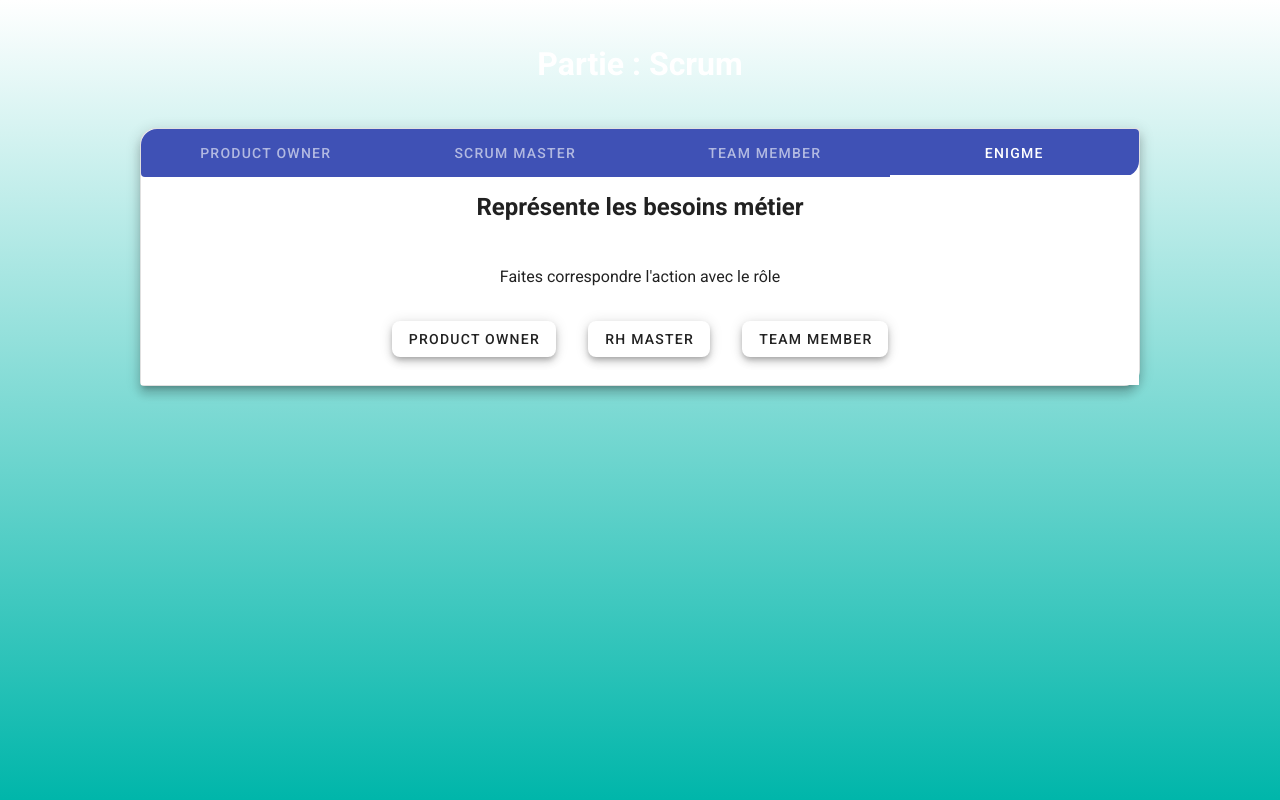
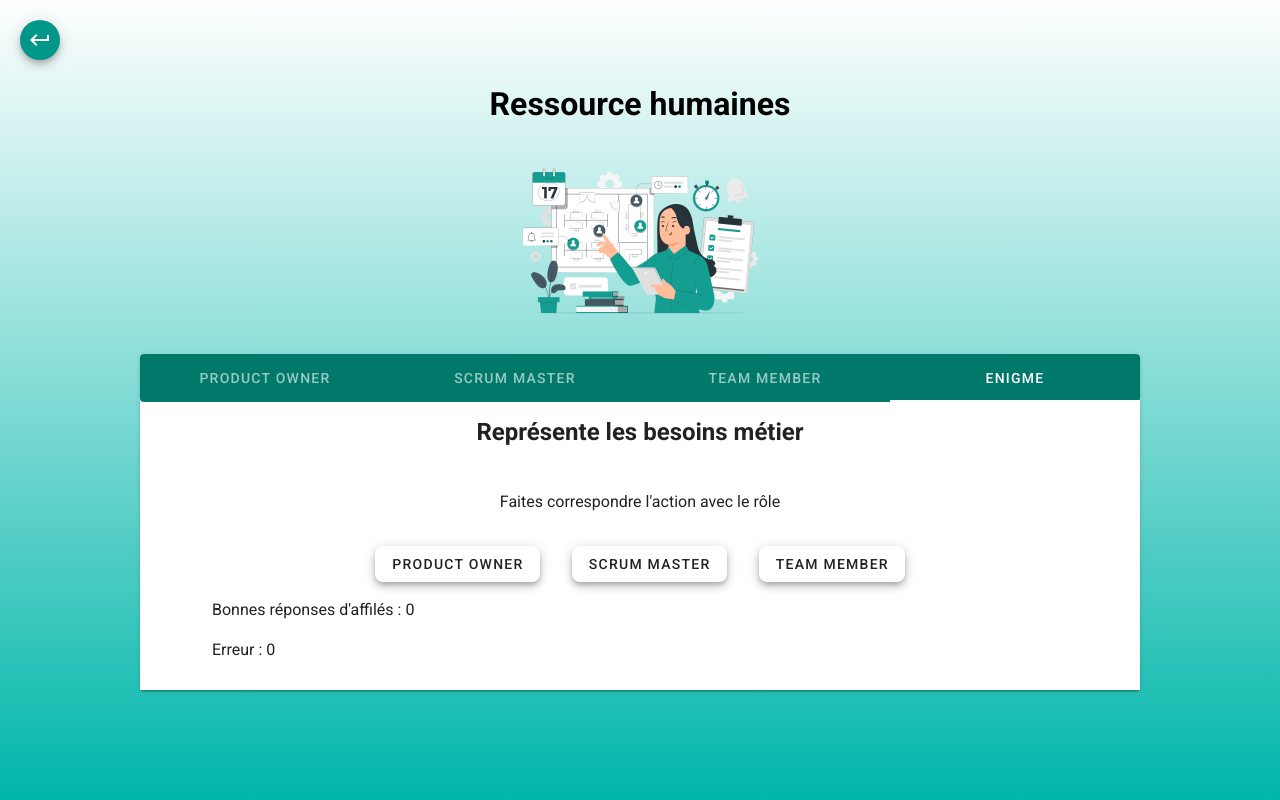
Before and after one commit to SammyMERAZGA/ProjectCircle, a Vue app: page /play/rh in a window 1280 px wide. Both pictures are taken after a click on the tab "ENIGME". Built offline with nearby package versions, Linux system fonts and the light colour scheme.

Commit message:
[Rh] Add error

```diff
--- a/src/views/Rh/Rh.vue
+++ b/src/views/Rh/Rh.vue
@@ -1,16 +1,19 @@
 <template>
   <div>
-    <h1 class="white--text text-center mt-10 mb-10">Partie : Scrum</h1>
+    <v-btn class="ma-5" color="teal" to="/home" fab dark small>
+      <v-icon>mdi-keyboard-return</v-icon>
+    </v-btn>
+    <h1 class="text-center black--text">Ressource humaines</h1>
+    <v-row justify="center">
+      <v-img src="@/assets/management.png" max-width="250"></v-img>
+    </v-row>
     <v-card
         class="mx-auto mb-15"
         max-width="1000"
-        elevation="8"
-        shaped
-        outlined
     >
       <v-tabs
           fixed-tabs
-          background-color="indigo"
+          background-color="teal darken-2"
           dark
       >
         <v-tab>
@@ -91,10 +94,54 @@
                   depressed
               >{{ role[2] }}</v-btn>
             </v-layout>
+            <p class="ml-15 mr-15">
+              Bonnes réponses d'affilés : {{ goodScrum }}
+            </p>
+            <p class="ml-15 mr-15">
+              Erreur : {{ errorScrum }}
+            </p>
           </v-container>
         </v-tab-item>
       </v-tabs>
     </v-card>
+    <v-dialog v-model="dialogSuccessScrum" width="500">
+      <v-card>
+        <v-card-title class="text-h5 grey lighten-2">Good</v-card-title>
+        <v-card-text class="mt-5">
+          Apprenez vos leçons ! Vous avez un nouvel avertissement <v-icon>mdi-alert-circle-outline</v-icon>
+          Attention, au bout de 3 avertissements vous serez viré.
+        </v-card-text>
+        <v-divider></v-divider>
+        <v-card-actions>
+          <v-spacer></v-spacer>
+          <v-btn color="primary" text to="/home">
+            C'est compris
+            <v-btn class="ma-2" text icon color="blue lighten-2">
+              <v-icon>mdi-thumb-up</v-icon>
+            </v-btn>
+          </v-btn>
+        </v-card-actions>
+      </v-card>
+    </v-dialog>
+    <v-dialog v-model="dialogErrorScrum" width="500">
+      <v-card>
+        <v-card-title class="text-h5 grey lighten-2">Echec</v-card-title>
+        <v-card-text class="mt-5">
+          Apprenez vos leçons ! Vous avez un nouvel avertissement <v-icon>mdi-alert-circle-outline</v-icon>
+          Attention, au bout de 3 avertissements vous serez viré.
+        </v-card-text>
+        <v-divider></v-divider>
+        <v-card-actions>
+          <v-spacer></v-spacer>
+          <v-btn color="primary" text @click="dialogErrorScrum = false">
+            C'est compris
+            <v-btn class="ma-2" text icon color="blue lighten-2">
+              <v-icon>mdi-thumb-up</v-icon>
+            </v-btn>
+          </v-btn>
+        </v-card-actions>
+      </v-card>
+    </v-dialog>
   </div>
 </template>
 
--- a/src/views/Rh/index.ts
+++ b/src/views/Rh/index.ts
@@ -3,13 +3,12 @@ import { Component } from "vue-property-decorator";
 
 @Component
 export default class Context extends Vue {
-    e6= 1
     data = '';
     dialogSuccessScrum = false;
     dialogErrorScrum = false;
     errorScrum = this.$store.state.errorScrum;
     goodScrum = this.$store.state.goodScrum;
-    role = ["Product Owner", "Rh master", "Team member"];
+    role = ["Product Owner", "Scrum master", "Team member"];
     data_table = ['Il aide l’équipe à respecter la méthode Agile',
         'Il anime les réunions de l’équipe',
         'Définir et communiquer la vision du produit',
```
Lines whose indentation alone changed are shown as unchanged.
